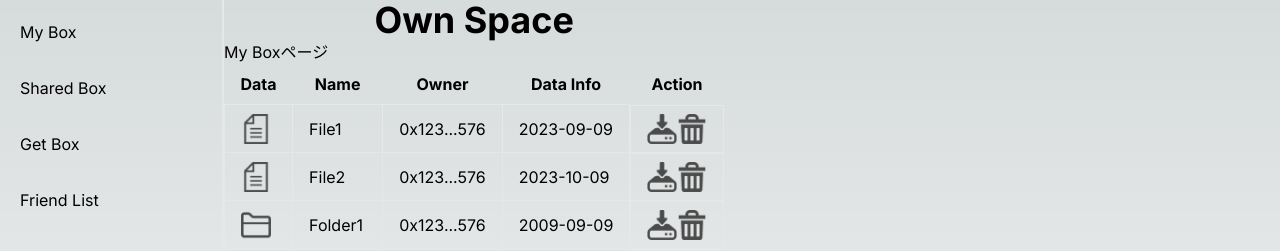
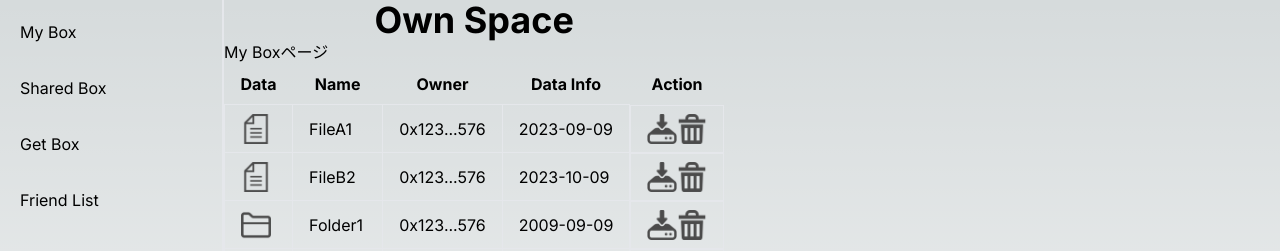
Before and after one commit to Monas-project/frontend, a Next.js app: page /my-box in a window 1280 px wide. Shown: the top 251 px of the page. Built offline with nearby package versions, Linux system fonts and the light colour scheme.

Commit message:
一時的なコミットメッセージ

```diff
--- a/src/app/my-box/page.tsx
+++ b/src/app/my-box/page.tsx
@@ -12,8 +12,8 @@ const MyBox = () => {
     "location": "",
     "parent": { "name": "", "location": "" },
     "child": [
-        { "name": "File1", "isFile": true, "creation_date": "2023-09-09", "location": "file1.location" },
-        { "name": "File2", "isFile": true, "creation_date": "2023-10-09","location": "file2.location" },
+        { "name": "FileA1", "isFile": true, "creation_date": "2023-09-09", "location": "file1.location" },
+        { "name": "FileB2", "isFile": true, "creation_date": "2023-10-09","location": "file2.location" },
         { "name": "Folder1", "isFile": false, "creation_date": "2009-09-09","location": "folder2.location" },
         { "name": "Folder2", "isFile": false, "creation_date": "2002-01-04","location": "folder2.location" },
     ]
```
